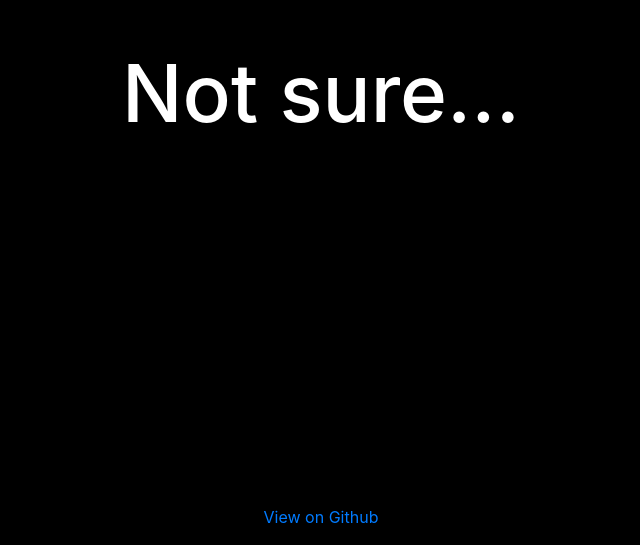
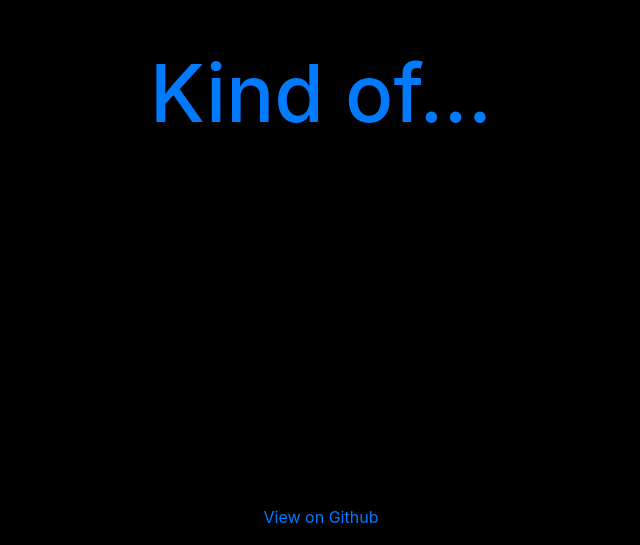
Before and after one commit to theriley106/IsColumbiaUniversityOnlineThisFall.com, a plain HTML site: page index.html in a window 1280 px wide. Shown: the part 255-800 px from the top of the page, without its empty margins (319-959 px from the left). Drawn offline with nearby package versions, Linux system fonts and the light colour scheme.

Commit message:
Added updated index

```diff
--- a/index.html
+++ b/index.html
@@ -17,7 +17,7 @@
    <body style="background: black;">
       <div class="center-screen">
          <center>
-            <h1 style="color:white;font-size:80px;" id="result">Not sure...</h1>
+            <h1 style="color:white;font-size:80px;" id="result"><a href="https://news.columbia.edu/news/columbia-president-outlines-plans-safe-return-campus">Kind of...</a></h1>
          </center>
       </div>
    </body>
```
